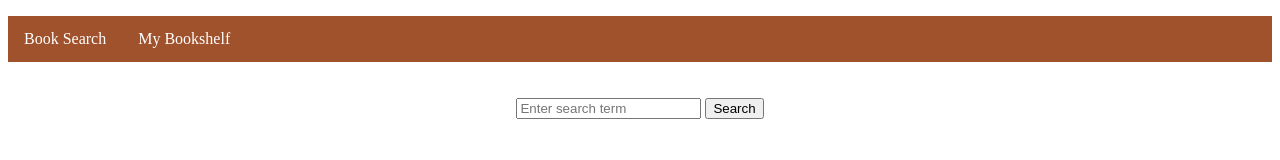
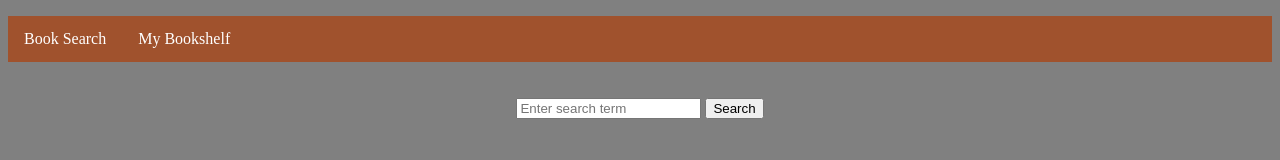
Before and after one commit to WinglessKing/AdvWebDev, a plain HTML site: page milestone3files/milestone3.html in a window 1280 px wide. Drawn offline with nearby package versions, Linux system fonts and the light colour scheme; no server answers.

Commit message:
Update ms3style.css

```diff
--- a/milestone3files/ms3style.css
+++ b/milestone3files/ms3style.css
@@ -1,5 +1,5 @@
 body {
-        background-color: #grey;
+        background-color: grey;
 }
 
 .pageNum {
```
